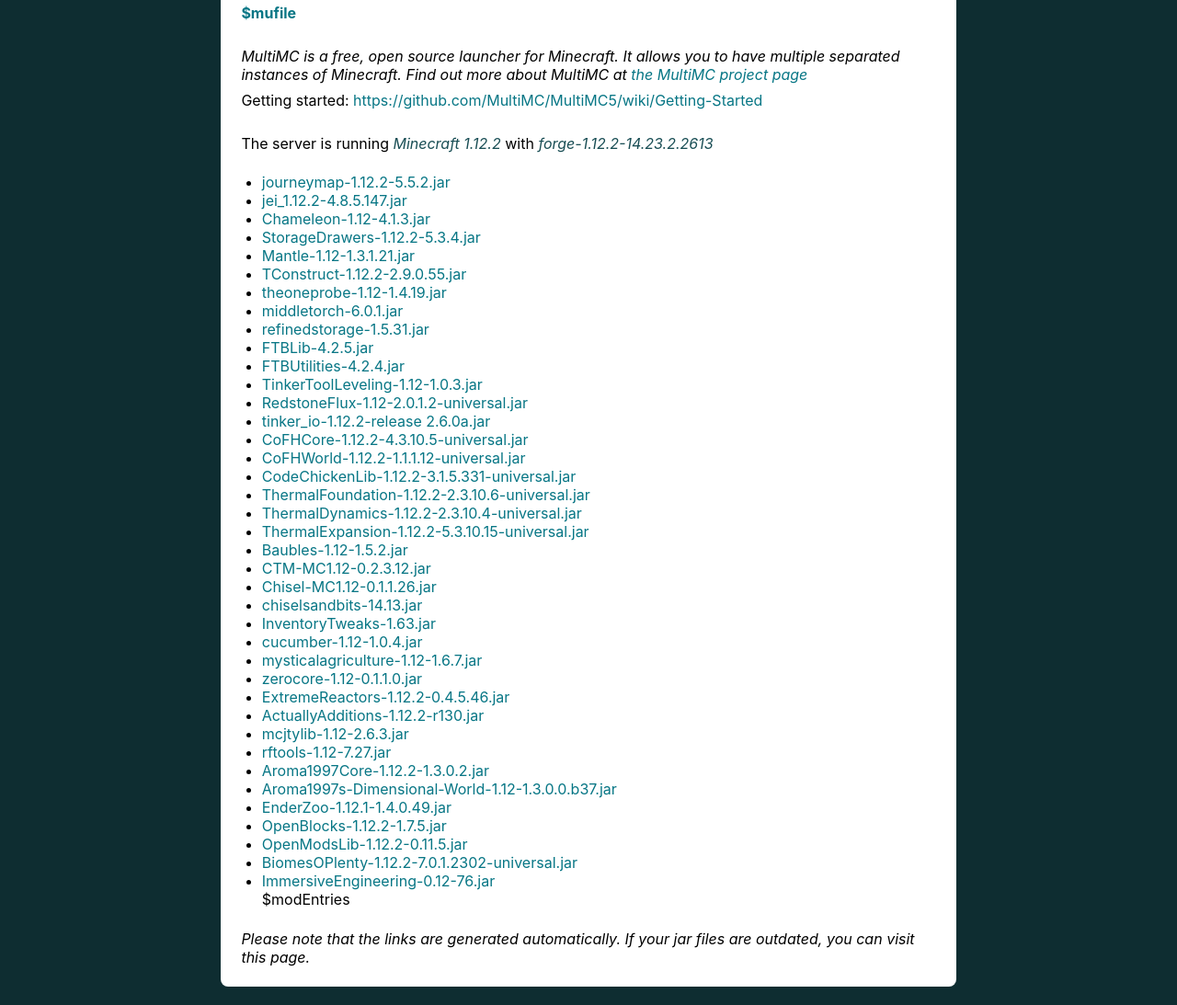
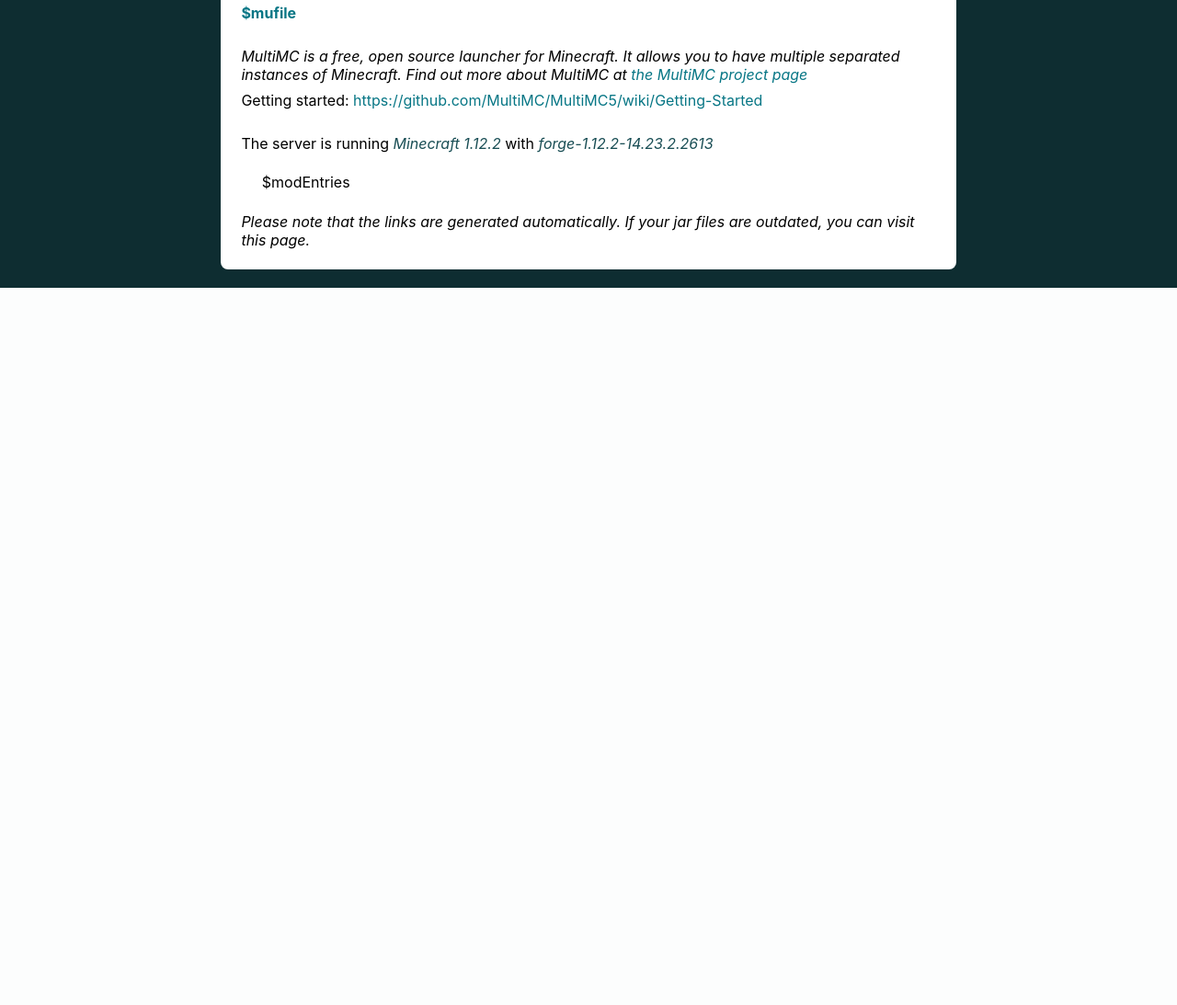
Before and after one commit to Moobien/enderio-testing-server, a PHP site: page / in a window 1280 px wide. Shown: the part 537-1630 px from the top of the page at 92% size. After the commit the page ends 850 px from the top, so only its background shows below. Run offline with PHP 8.4, Linux system fonts and the light colour scheme; data that the repository does not hold is empty; style sheets or scripts are compiled from the project's sources.

Commit message:
modpackage

```diff
--- a/html/index.php
+++ b/html/index.php
@@ -106,48 +106,7 @@ if($serverSock !== FALSE)
                   <p>Getting started: <a href="https://github.com/MultiMC/MultiMC5/wiki/Getting-Started">https://github.com/MultiMC/MultiMC5/wiki/Getting-Started</a></p><br />
           <p>The server is running <span class="highlight">Minecraft 1.12.2</span> with <span class="highlight">forge-1.12.2-14.23.2.2613</span></p>
           <ul>
-        <li><a href="https://minecraft.curseforge.com/projects/actually-additions/files/2526272/download">journeymap-1.12.2-5.5.2.jar</a></li>
-        <li><a href="https://minecraft.curseforge.com/projects/jei/files/2522813/download">jei_1.12.2-4.8.5.147.jar</a></li>
-        <li><a href="https://minecraft.curseforge.com/projects/chameleon/files/2450900/download">Chameleon-1.12-4.1.3.jar</a></li>
-        <li><a href="https://minecraft.curseforge.com/projects/storage-drawers/files/2522494/download">StorageDrawers-1.12.2-5.3.4.jar</a></li>
-        <li><a href="https://minecraft.curseforge.com/projects/mantle/files/2474052/download">Mantle-1.12-1.3.1.21.jar</a></li>
-        <li><a href="https://minecraft.curseforge.com/projects/tinkers-construct/files/2518400/download">TConstruct-1.12.2-2.9.0.55.jar</a></li>
-        <li><a href="https://minecraft.curseforge.com/projects/the-one-probe/files/2496985/download">theoneprobe-1.12-1.4.19.jar</a></li>
-        <li><a href="https://minecraft.curseforge.com/projects/the-middle-torch/files/2514323/download">middletorch-6.0.1.jar</a></li>
-        <li><a href="https://minecraft.curseforge.com/projects/refined-storage/files/2515440/download">refinedstorage-1.5.31.jar</a></li>
-        <li><a href="https://minecraft.curseforge.com/projects/ftblib/files/2505841/download">FTBLib-4.2.5.jar</a></li>
-        <li><a href="https://minecraft.curseforge.com/projects/ftb-utilities/files/2505842/download">FTBUtilities-4.2.4.jar</a></li>
-        <li><a href="https://minecraft.curseforge.com/projects/tinkers-tool-leveling/files/2507887/download">TinkerToolLeveling-1.12-1.0.3.jar</a></li>
-        <li><a href="https://minecraft.curseforge.com/projects/redstone-flux/files/2448933/download">RedstoneFlux-1.12-2.0.1.2-universal.jar</a></li>
-        <li><a href="https://minecraft.curseforge.com/projects/tinker-i-o/files/2523937/download">tinker_io-1.12.2-release 2.6.0a.jar</a></li>
-        <li><a href="https://minecraft.curseforge.com/projects/cofhcore/files/2519297/download">CoFHCore-1.12.2-4.3.10.5-universal.jar</a></li>
-        <li><a href="https://minecraft.curseforge.com/projects/cofh-world/files/2513671/download">CoFHWorld-1.12.2-1.1.1.12-universal.jar</a></li>
-        <li><a href="https://minecraft.curseforge.com/projects/codechicken-lib-1-8/files/2509819/download">CodeChickenLib-1.12.2-3.1.5.331-universal.jar</a></li>
-        <li><a href="https://minecraft.curseforge.com/projects/thermal-foundation/files/2518222/download">ThermalFoundation-1.12.2-2.3.10.6-universal.jar</a></li>
-        <li><a href="https://minecraft.curseforge.com/projects/thermal-dynamics/files/2518224/download">ThermalDynamics-1.12.2-2.3.10.4-universal.jar</a></li>
-        <li><a href="https://minecraft.curseforge.com/projects/thermalexpansion/files/2520117/download">ThermalExpansion-1.12.2-5.3.10.15-universal.jar</a></li>
-        <li><a href="https://minecraft.curseforge.com/projects/baubles/files/2518667/download">Baubles-1.12-1.5.2.jar</a></li>
-        <li><a href="https://minecraft.curseforge.com/projects/ctm/files/2519601/download">CTM-MC1.12-0.2.3.12.jar</a></li>
-        <li><a href="https://minecraft.curseforge.com/projects/chisel/files/2516679/download">Chisel-MC1.12-0.1.1.26.jar</a></li>
-        <li><a href="https://minecraft.curseforge.com/projects/chisels-bits/files/2527411/download">chiselsandbits-14.13.jar</a></li>
-        <li><a href="https://minecraft.curseforge.com/projects/inventory-tweaks/files/2482481/download">InventoryTweaks-1.63.jar</a></li>
-        <li><a href="https://minecraft.curseforge.com/projects/cucumber/files/2520478/download">cucumber-1.12-1.0.4.jar</a></li>
-        <li><a href="https://minecraft.curseforge.com/projects/mystical-agriculture/files/2511036/download">mysticalagriculture-1.12-1.6.7.jar</a></li>
-        <li><a href="https://minecraft.curseforge.com/projects/zerocore/files/2482156/download">zerocore-1.12-0.1.1.0.jar</a></li>
-        <li><a href="https://minecraft.curseforge.com/projects/extreme-reactors/files/2525278/download">ExtremeReactors-1.12.2-0.4.5.46.jar</a></li>
-        <li><a href="https://minecraft.curseforge.com/projects/actually-additions/files/2526272/download">ActuallyAdditions-1.12.2-r130.jar</a></li>
-        <li><a href="https://minecraft.curseforge.com/projects/mcjtylib/files/2523982/download">mcjtylib-1.12-2.6.3.jar</a></li>
-        <li><a href="https://minecraft.curseforge.com/projects/rftools/files/2525541/download">rftools-1.12-7.27.jar</a></li>
-        <li><a href="https://minecraft.curseforge.com/projects/aroma1997core/files/2490298/download">Aroma1997Core-1.12.2-1.3.0.2.jar</a></li>
-        <li><a href="https://minecraft.curseforge.com/projects/aroma1997s-dimensional-world/files/2440965/download">Aroma1997s-Dimensional-World-1.12-1.3.0.0.b37.jar</a></li>
-        <li><a href="https://minecraft.curseforge.com/projects/ender-zoo/files/2484148/download">EnderZoo-1.12.1-1.4.0.49.jar</a></li>
-        <li><a href="https://minecraft.curseforge.com/projects/openblocks/files/2525232/download">OpenBlocks-1.12.2-1.7.5.jar</a></li>
-        <li><a href="https://minecraft.curseforge.com/projects/openmodslib/files/2525230/download">OpenModsLib-1.12.2-0.11.5.jar</a></li>
-	<li><a href="https://minecraft.curseforge.com/projects/biomes-o-plenty/files/2495245/download">BiomesOPlenty-1.12.2-7.0.1.2302-universal.jar</a></li>
-	<li><a href="https://minecraft.curseforge.com/projects/immersive-engineering/files/2515333/download">ImmersiveEngineering-0.12-76.jar</a></li>
-
-
-        $modEntries
+			$modEntries
           </ul>
           <p><i>Please note that the links are generated automatically. If your jar files are outdated, you can visit this page.</i></p>
         </div>
```
Also changed, not shown: 6 other files.
